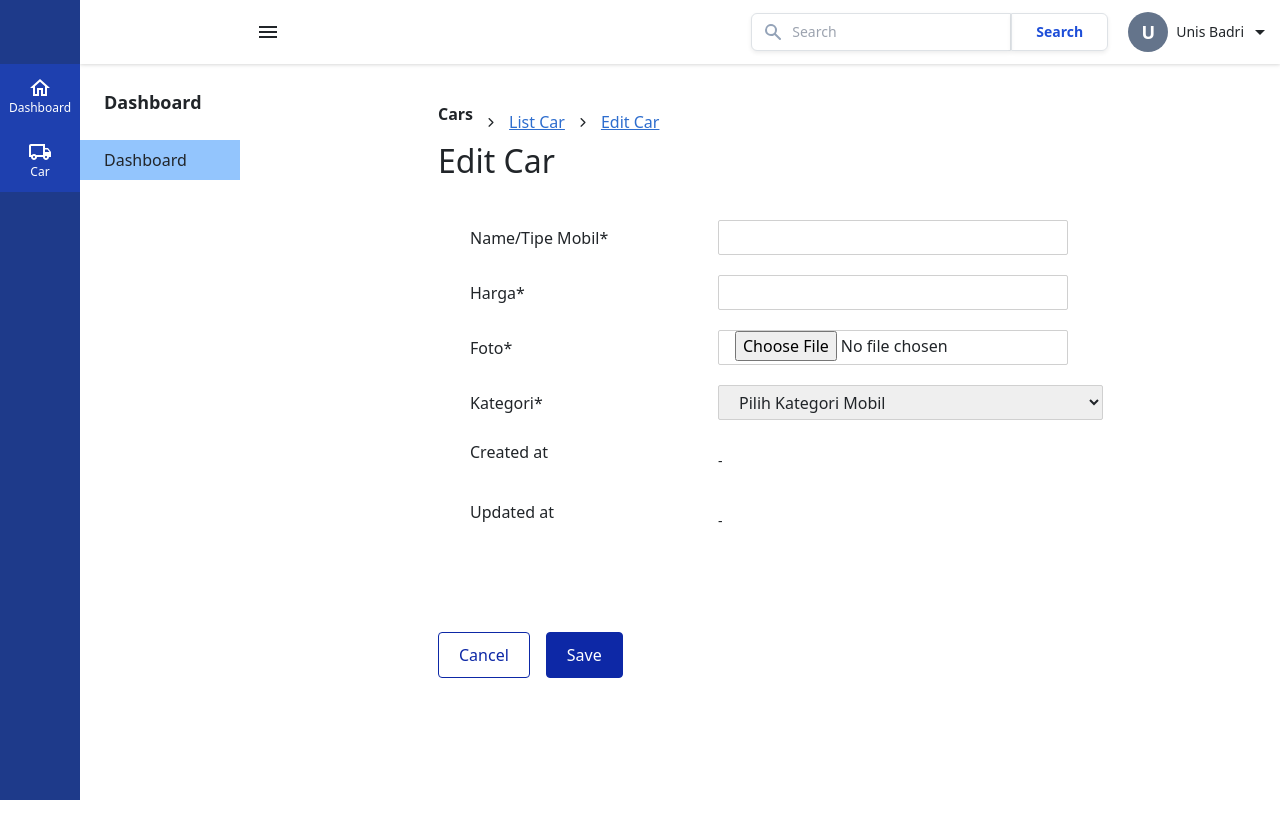
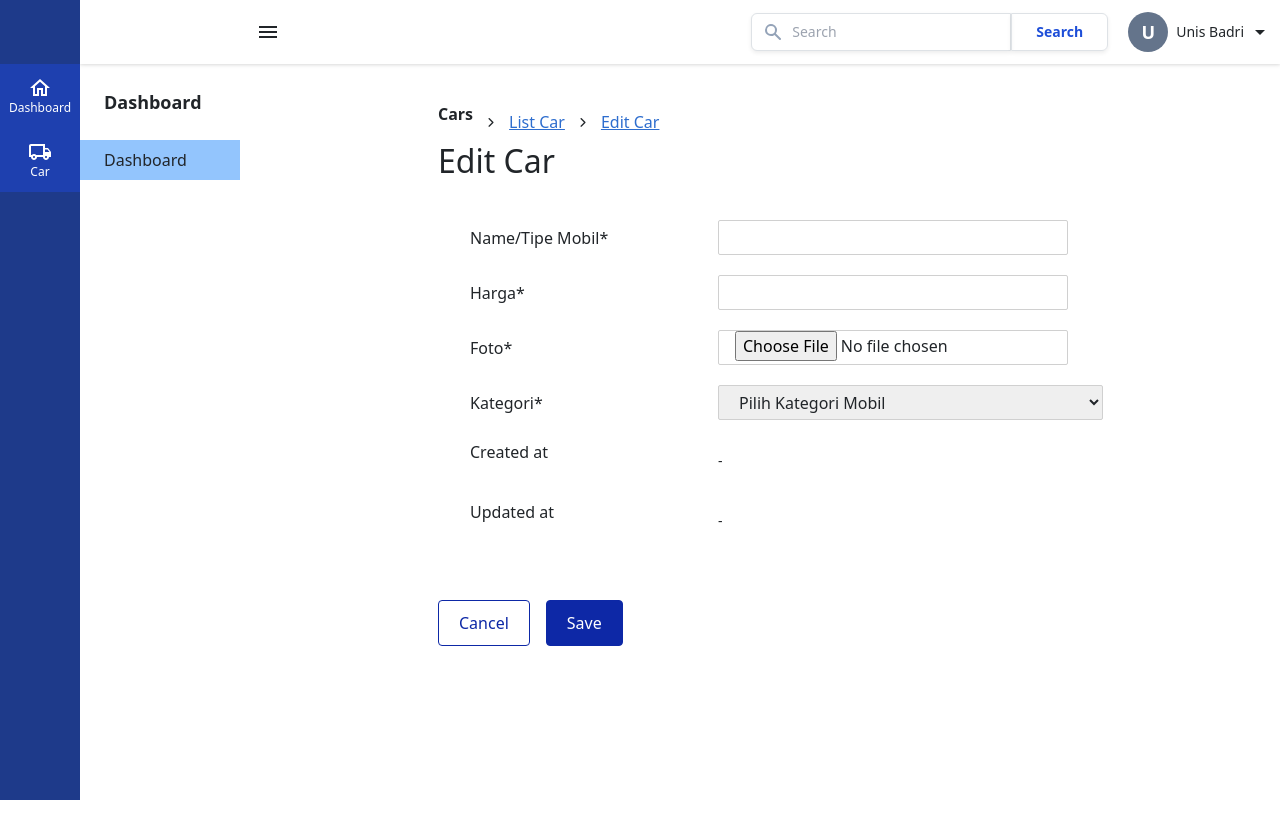
Before and after one commit to Binar-Group-3/Car-Rental-Admin, a React (Create React App) app: page /dashboard/cars/edit-car/1 in a window 1280 px wide. Shown: the top 838 px of the page. Built offline with nearby package versions, Linux system fonts and the light colour scheme; no server answers.

Commit message:
switch remove margin from edit button to add button

```diff
--- a/src/components/AddCarComp/AddForm/AddCarButton.css
+++ b/src/components/AddCarComp/AddForm/AddCarButton.css
@@ -1,7 +1,6 @@
 .add-car-button {
     display: flex;
     gap: 1rem;
-    margin-bottom: 2rem;
   }
 
 .add-car-button-save button {
--- a/src/components/EditCarComp/EditForm/EditCarButton.css
+++ b/src/components/EditCarComp/EditForm/EditCarButton.css
@@ -1,6 +1,7 @@
 .edit-car-button {
   display: flex;
   gap: 1rem;
+  margin-bottom: 2rem;
 }
 
 .edit-car-button-save button {
```
